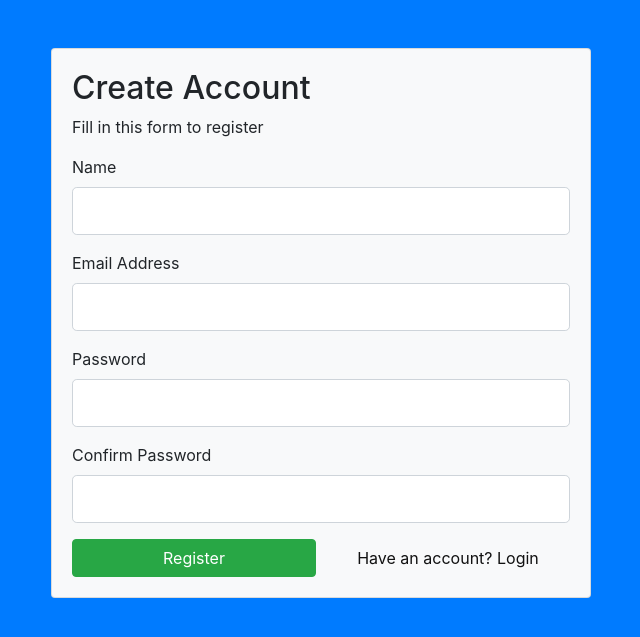
After one commit to MAbarri/evaluation_ISGA, a PHP site: page /authentication/register.php in a window 1280 px wide. The commit adds this page. Shown: the top 637 px of the page, without its empty margins (319-959 px from the left). Run offline with PHP 8.4, Linux system fonts and the light colour scheme.

Commit message:
casi working

```diff
--- a/connection.php
+++ b/connection.php
@@ -2,7 +2,7 @@
 require "config.php";
 
 try{
-  $connection = new PDO("mysql:host=$host", $username, $password, $options);
+  $connection = new PDO($dsn, $username, $password, $options);
 } catch (PDOException $e){
   echo "Error!".$e->getMessage();
 }
--- a/public/authentication/login.php
+++ b/public/authentication/login.php
@@ -77,7 +77,7 @@
   <link rel="stylesheet" href="https://maxcdn.bootstrapcdn.com/bootstrap/4.0.0-beta.2/css/bootstrap.min.css" integrity="sha384-PsH8R72JQ3SOdhVi3uxftmaW6Vc51MKb0q5P2rRUpPvrszuE4W1povHYgTpBfshb" crossorigin="anonymous">
   <title>Login To Your Account</title>
 </head>
-<body class="bg-primary">
+<body style="    background: #b2b2bd;">
   <div class="container">
     <div class="row">
       <div class="col-md-6 mx-auto">
--- /dev/null
+++ b/public/authentication/register.php
@@ -0,0 +1,148 @@
+<?php
+  // Include db config
+  require_once '../../connection.php';
+
+  // Init vars
+  $name = $email = $password = $confirm_password = '';
+  $name_err = $email_err = $password_err = $confirm_password_err = '';
+
+  // Process form when post submit
+  if($_SERVER['REQUEST_METHOD'] === 'POST'){
+    // Sanitize POST
+    $_POST = filter_input_array(INPUT_POST, FILTER_SANITIZE_STRING);
+
+    // Put post vars in regular vars
+    $name =  trim($_POST['name']);
+    $email = trim($_POST['email']);
+    $password = trim($_POST['password']);
+    $confirm_password = trim($_POST['confirm_password']);
+
+    // Validate email
+    if(empty($email)){
+      $email_err = 'Please enter email';
+    } else {
+      // Prepare a select statement
+      $sql = 'SELECT id FROM users WHERE email = :email';
+
+      if($stmt = $connection->prepare($sql)){
+        // Bind variables
+        $stmt->bindParam(':email', $email, PDO::PARAM_STR);
+
+        // Attempt to execute
+        if($stmt->execute()){
+          // Check if email exists
+          if($stmt->rowCount() === 1){
+            $email_err = 'Email is already taken';
+          }
+        } else {
+          die('Something went wrong');
+        }
+      }
+
+      unset($stmt);
+    }
+
+    // Validate name
+    if(empty($name)){
+      $name_err = 'Please enter name';
+    }
+
+    // Validate password
+    if(empty($password)){
+      $password_err = 'Please enter password';
+    } elseif(strlen($password < 6)){
+      $password_err = 'Password must be at least 6 characters';
+    }
+
+    // Validate Confirm password
+    if(empty($confirm_password)){
+      $confirm_password_err = 'Please confirm password';
+    } else {
+      if($password !== $confirm_password){
+        $confirm_password_err = 'Passwords do not match';
+      }
+    }
+
+    // Make sure errors are empty
+    if(empty($name_err) && empty($email_err) && empty($password_err) && empty($confirm_password_err)){
+      // Hash password
+      $password = password_hash($password, PASSWORD_DEFAULT);
+
+      // Prepare insert query
+      $sql = 'INSERT INTO users (firstname, email, password) VALUES (:name, :email, :password)';
+
+      if($stmt = $connection->prepare($sql)){
+        // Bind params
+        $stmt->bindParam(':name', $name, PDO::PARAM_STR);
+        $stmt->bindParam(':email', $email, PDO::PARAM_STR);
+        $stmt->bindParam(':password', $password, PDO::PARAM_STR);
+
+        // Attempt to execute
+        if($stmt->execute()){
+          // Redirect to login
+          header('location: login.php');
+        } else {
+          die('Something went wrong');
+        }
+      }
+      unset($stmt);
+    }
+
+    // Close connection
+    unset($connection);
+  }
+?>
+
+<!DOCTYPE html>
+<html lang="en">
+<head>
+  <meta charset="UTF-8">
+  <meta name="viewport" content="width=device-width, initial-scale=1.0">
+  <meta http-equiv="X-UA-Compatible" content="ie=edge">
+  <link rel="stylesheet" href="https://maxcdn.bootstrapcdn.com/bootstrap/4.0.0-beta.2/css/bootstrap.min.css" integrity="sha384-PsH8R72JQ3SOdhVi3uxftmaW6Vc51MKb0q5P2rRUpPvrszuE4W1povHYgTpBfshb" crossorigin="anonymous">
+  <title>Register An Account</title>
+</head>
+<body class="bg-primary">
+  <div class="container">
+    <div class="row">
+      <div class="col-md-6 mx-auto">
+        <div class="card card-body bg-light mt-5">
+          <h2>Create Account</h2>
+          <p>Fill in this form to register</p>
+          <form action="<?php echo $_SERVER['PHP_SELF']; ?>" method="POST">
+            <div class="form-group">
+              <label for="name">Name</label>
+              <input type="text" name="name" class="form-control form-control-lg <?php echo (!empty($name_err)) ? 'is-invalid' : ''; ?>" value="<?php echo $name; ?>">
+              <span class="invalid-feedback"><?php echo $name_err; ?></span>
+            </div>
+            <div class="form-group">
+              <label for="email">Email Address</label>
+              <input type="email" name="email" class="form-control form-control-lg <?php echo (!empty($email_err)) ? 'is-invalid' : ''; ?>" value="<?php echo $email; ?>">
+              <span class="invalid-feedback"><?php echo $email_err; ?></span>
+            </div>
+            <div class="form-group">
+              <label for="password">Password</label>
+              <input type="password" name="password" class="form-control form-control-lg <?php echo (!empty($password_err)) ? 'is-invalid' : ''; ?>" value="<?php echo $password; ?>">
+              <span class="invalid-feedback"><?php echo $password_err; ?></span>
+            </div>
+            <div class="form-group">
+              <label for="confirm_password">Confirm Password</label>
+              <input type="password" name="confirm_password" class="form-control form-control-lg <?php echo (!empty($confirm_password_err)) ? 'is-invalid' : ''; ?>" value="<?php echo $confirm_password; ?>">
+              <span class="invalid-feedback"><?php echo $confirm_password_err; ?></span>
+            </div>
+
+            <div class="form-row">
+              <div class="col">
+                <input type="submit" value="Register" class="btn btn-success btn-block">
+              </div>
+              <div class="col">
+                <a href="login.php" class="btn btn-light btn-block">Have an account? Login</a>
+              </div>
+            </div>
+          </form>
+        </div>
+      </div>
+    </div>
+  </div>
+</body>
+</html>
```
